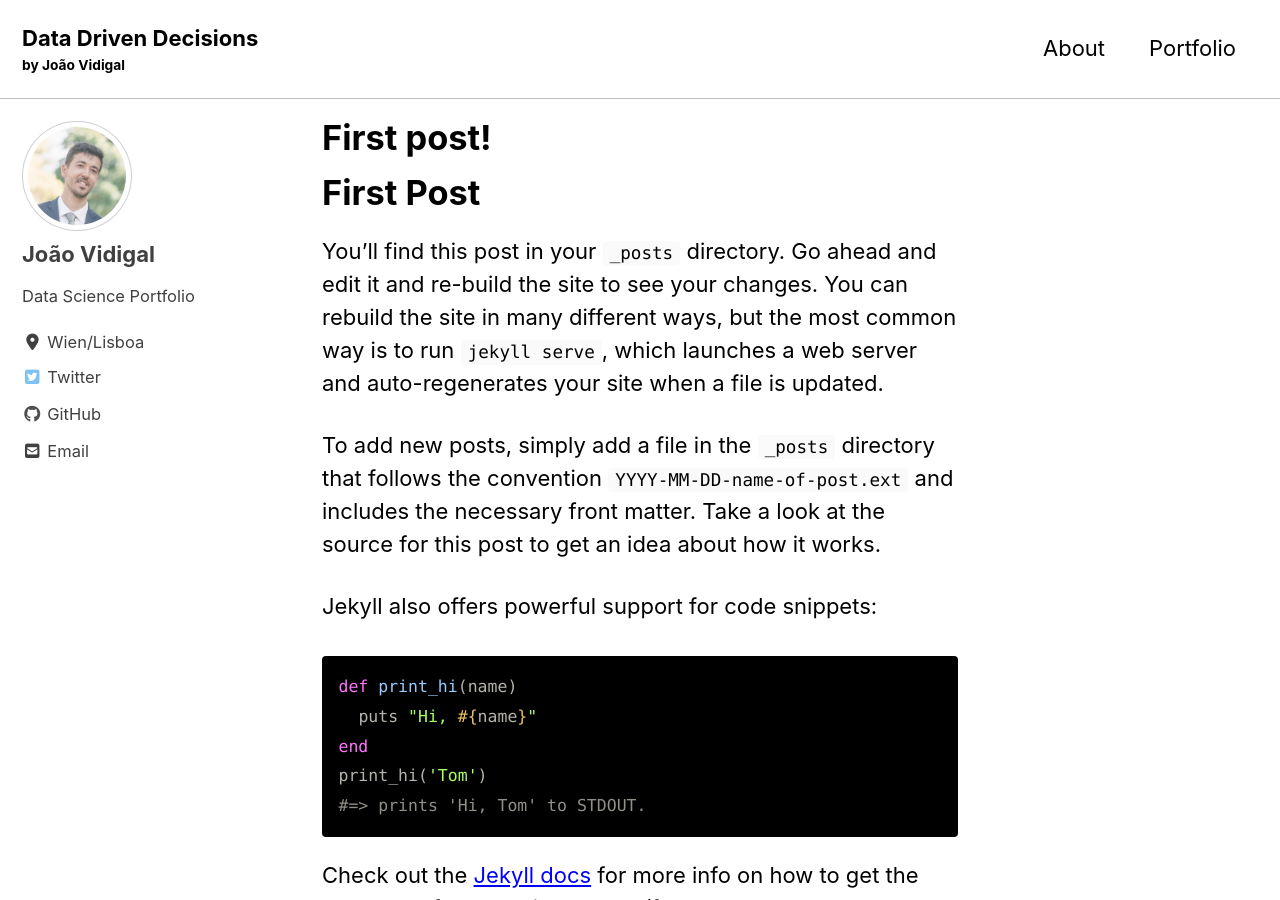
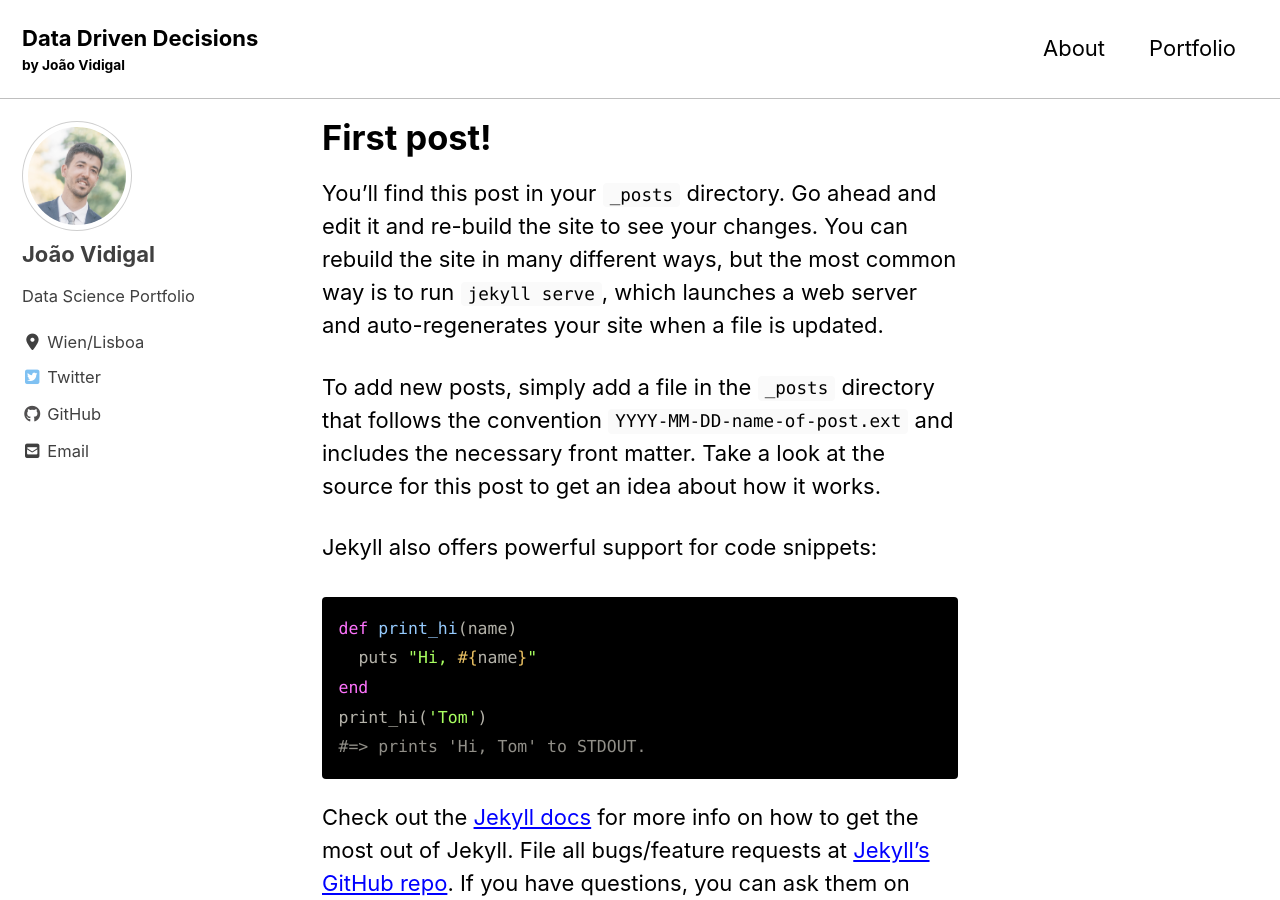
Before and after one commit to vidigaljoao/vidigaljoao.github.io, a Jekyll site: the page built from _posts/2019-08-01-first-entry.md, in a window 1280 px wide and 900 px high. Built offline with Jekyll 4.4.1, drawn with Linux system fonts in a browser that asks for light colours; cached includes are drawn as plain includes; nearby versions of some CDN libraries; some of the changed text lies outside the part shown.

```diff
--- a/_posts/2019-08-01-first-entry.md
+++ b/_posts/2019-08-01-first-entry.md
@@ -1,11 +1,8 @@
 ---
 layout: posts
 title:  "First post!"
-date:   2019-08-01 16:33:25 +0000
+date:   2019-08-01 16:33:25 +0200
 ---
-# First Post
-
-
 You’ll find this post in your `_posts` directory. Go ahead and edit it and re-build the site to see your changes. You can rebuild the site in many different ways, but the most common way is to run `jekyll serve`, which launches a web server and auto-regenerates your site when a file is updated.
 
 To add new posts, simply add a file in the `_posts` directory that follows the convention `YYYY-MM-DD-name-of-post.ext` and includes the necessary front matter. Take a look at the source for this post to get an idea about how it works.
```
Also changed, not shown: _pages/portfolio.md (+2 -1 lines).
